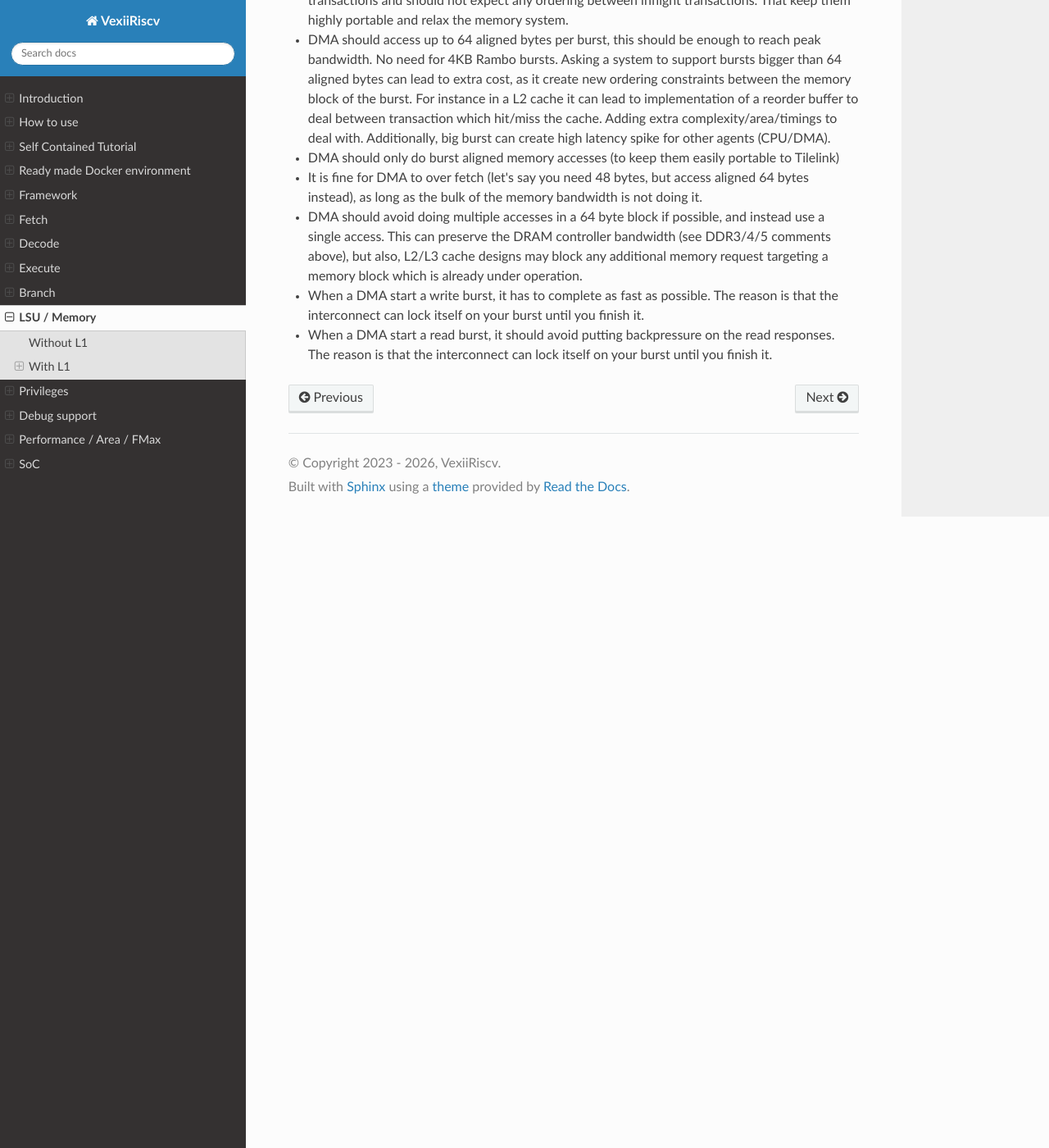
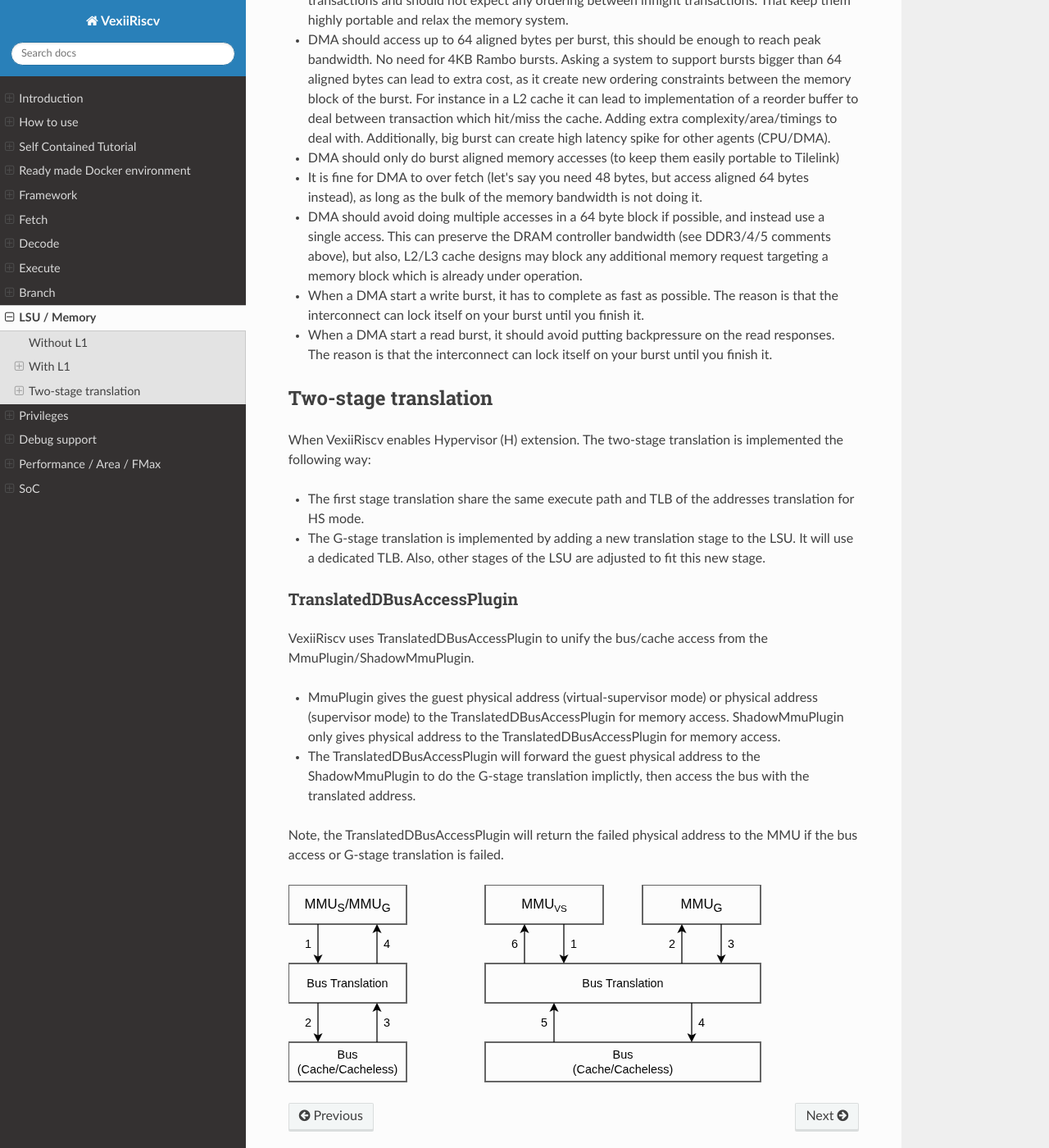
Before and after one commit to SpinalHDL/VexiiRiscv-RTD, a Sphinx documentation site: the page built from source/VexiiRiscv/Memory/index.rst, in a window 1280 px wide and 1400 px high, scrolled down 9574 px. Shown: the whole window at 82% size. Built offline with Sphinx 7.4.7 and the Read the Docs theme 3.1.0, drawn with Linux system fonts in a browser that asks for light colours.

Commit message:
Add doc about the hypervisor support
Signed-off-by: Inochi Amaoto <inochiama@gmail.com>

```diff
--- a/source/VexiiRiscv/Introduction/index.rst
+++ b/source/VexiiRiscv/Introduction/index.rst
@@ -88,15 +88,16 @@ VexiiRiscv is a from scratch second iteration of VexRiscv, with the following go
 - Proper branch prediction
 - ...
 
-On this date (07/01/2025) the status is :
+On this date (30/03/2026) the status is :
 
-- RISC-V 32/64 IMAFDCSU supported (Multiply / Atomic / Float / Double / Supervisor / User)
+- RISC-V 32/64 IMAFDCSUH supported (Multiply / Atomic / Float / Double / Supervisor / User / Hypervisor)
 - Can run baremetal applications (2.50 dhrystone/MHz, 5.24 coremark/MHz)
 - Can run linux/buildroot/debian on FPGA hardware (via litex)
 - single/dual issue supported
 - early + late alu supported
 - BTB/RAS/GShare branch prediction supported
 - MMU SV32/SV39 supported
+- G-stage MMU SV32x4/SV39x4 supported
 - PMP supported
 - LSU store buffer supported
 - Multi-core memory coherency supported
--- a/source/VexiiRiscv/Memory/index.rst
+++ b/source/VexiiRiscv/Memory/index.rst
@@ -370,3 +370,26 @@ Here are a set of design guideline to keep a memory system lean and efficient (d
   but also, L2/L3 cache designs may block any additional memory request targeting a memory block which is already under operation.
 - When a DMA start a write burst, it has to complete as fast as possible. The reason is that the interconnect can lock itself on your burst until you finish it.
 - When a DMA start a read burst, it should avoid putting backpressure on the read responses. The reason is that the interconnect can lock itself on your burst until you finish it.
+
+Two-stage translation
+=====================
+
+When VexiiRiscv enables Hypervisor (H) extension. The two-stage translation is implemented the following way:
+
+- The first stage translation share the same execute path and TLB of the addresses translation for HS mode.
+- The G-stage translation is implemented by adding a new translation stage to the LSU. It will use a dedicated TLB.
+  Also, other stages of the LSU are adjusted to fit this new stage.
+
+TranslatedDBusAccessPlugin
+--------------------------
+
+VexiiRiscv uses TranslatedDBusAccessPlugin to unify the bus/cache access from the MmuPlugin/ShadowMmuPlugin.
+
+- MmuPlugin gives the guest physical address (virtual-supervisor mode) or physical address (supervisor mode) to the TranslatedDBusAccessPlugin for memory access.
+  ShadowMmuPlugin only gives physical address to the TranslatedDBusAccessPlugin for memory access.
+- The TranslatedDBusAccessPlugin will forward the guest physical address to the ShadowMmuPlugin to do the G-stage translation implictly,
+  then access the bus with the translated address.
+
+Note, the TranslatedDBusAccessPlugin will return the failed physical address to the MMU if the bus access or G-stage translation is failed.
+
+.. image:: /asset/picture/mmu_bus.png
```
Also changed, not shown: source/VexiiRiscv/Privileges/index.rst (+5 -4 lines), source/asset/picture/mmu_bus.png (added), 1 other file.
